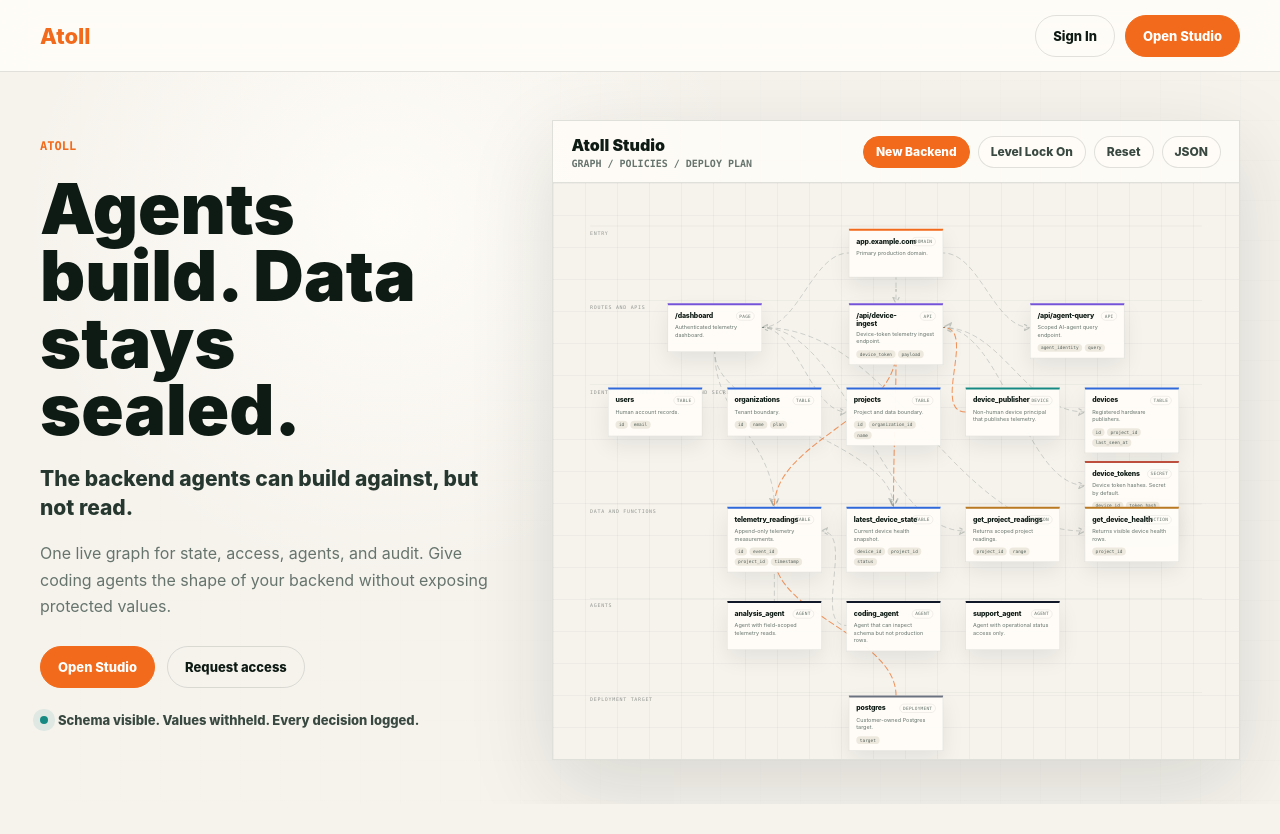
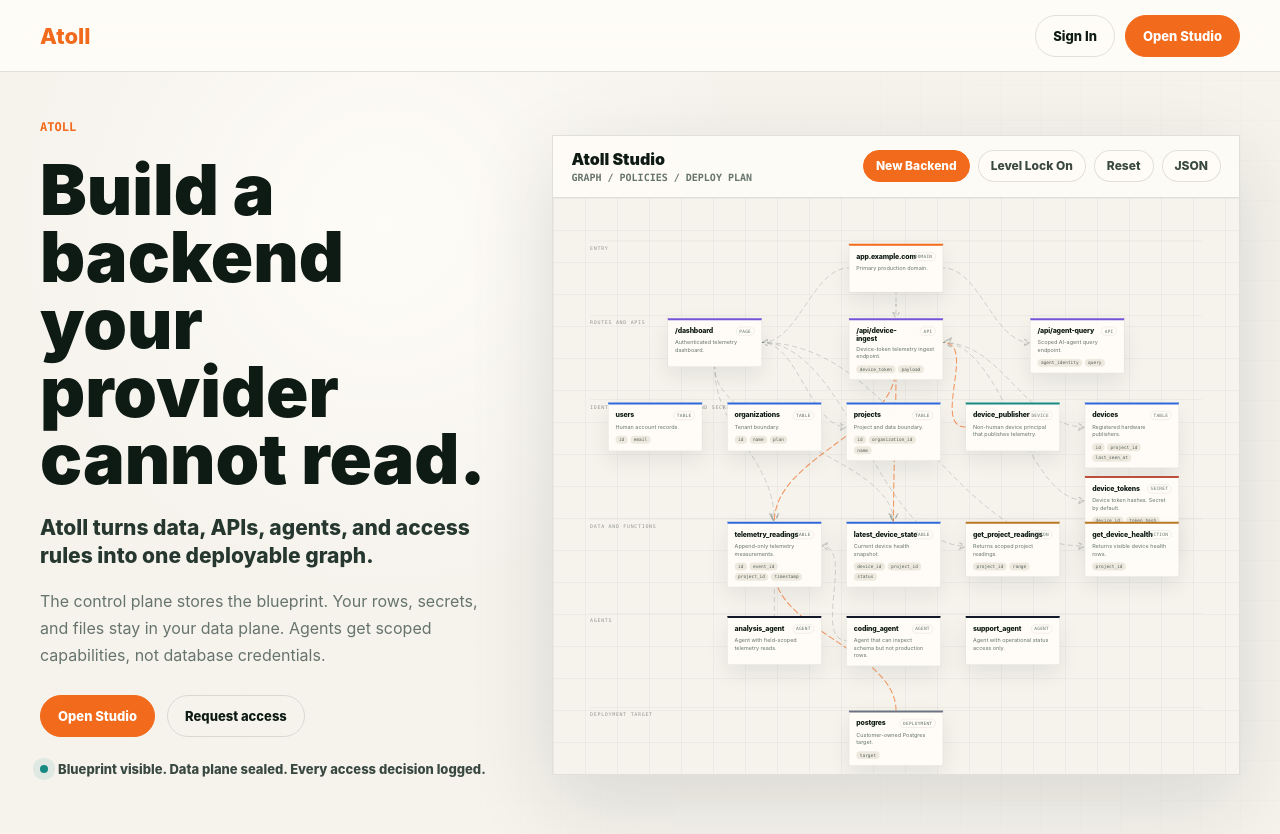
Before and after one commit to howwee20/baseplane, a website: page index.html in a window 1280 px wide. Before the commit the page ends 804 px from the top, so only its background shows below. Drawn offline with Linux system fonts and the light colour scheme.

Commit message:
Clarify Atoll trust boundary copy

```diff
--- a/index.html
+++ b/index.html
@@ -579,14 +579,14 @@
     <main class="hero" aria-labelledby="hero-title">
       <section class="hero-copy">
         <p class="eyebrow">Atoll</p>
-        <h1 id="hero-title">Agents build. Data stays sealed.</h1>
-        <p class="lead">The backend agents can build against, but not read.</p>
-        <p class="copy">One live graph for state, access, agents, and audit. Give coding agents the shape of your backend without exposing protected values.</p>
+        <h1 id="hero-title">Build a backend your provider cannot read.</h1>
+        <p class="lead">Atoll turns data, APIs, agents, and access rules into one deployable graph.</p>
+        <p class="copy">The control plane stores the blueprint. Your rows, secrets, and files stay in your data plane. Agents get scoped capabilities, not database credentials.</p>
         <div class="actions">
           <a class="button primary" href="app/">Open Studio</a>
           <a class="button" href="mailto:howeej2255@gmail.com?subject=Atoll%20managed%20alpha%20request">Request access</a>
         </div>
-        <p class="proof-line"><span class="proof-dot" aria-hidden="true"></span>Schema visible. Values withheld. Every decision logged.</p>
+        <p class="proof-line"><span class="proof-dot" aria-hidden="true"></span>Blueprint visible. Data plane sealed. Every access decision logged.</p>
       </section>
 
       <section class="demo-card" aria-label="Atoll Studio graph preview">
```
